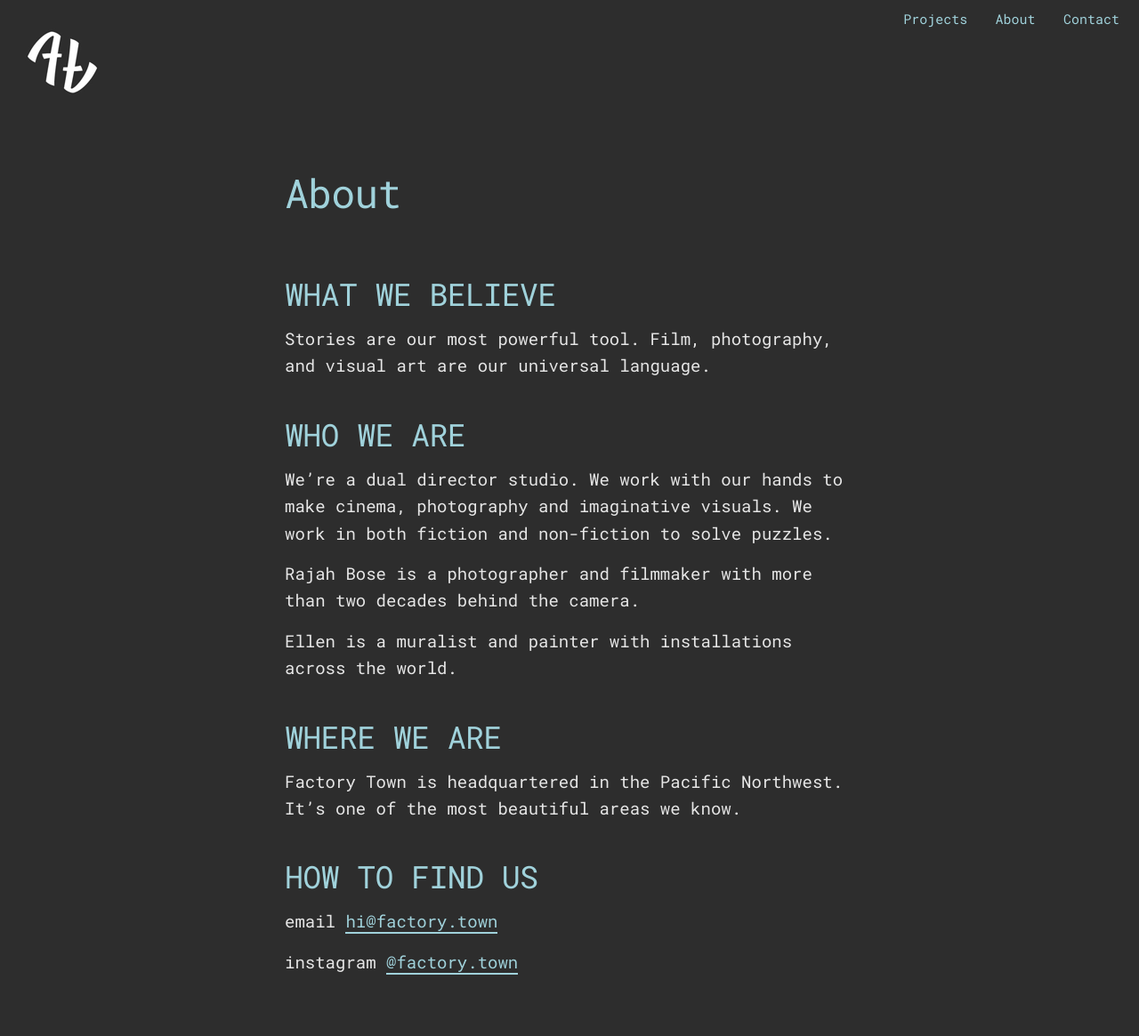
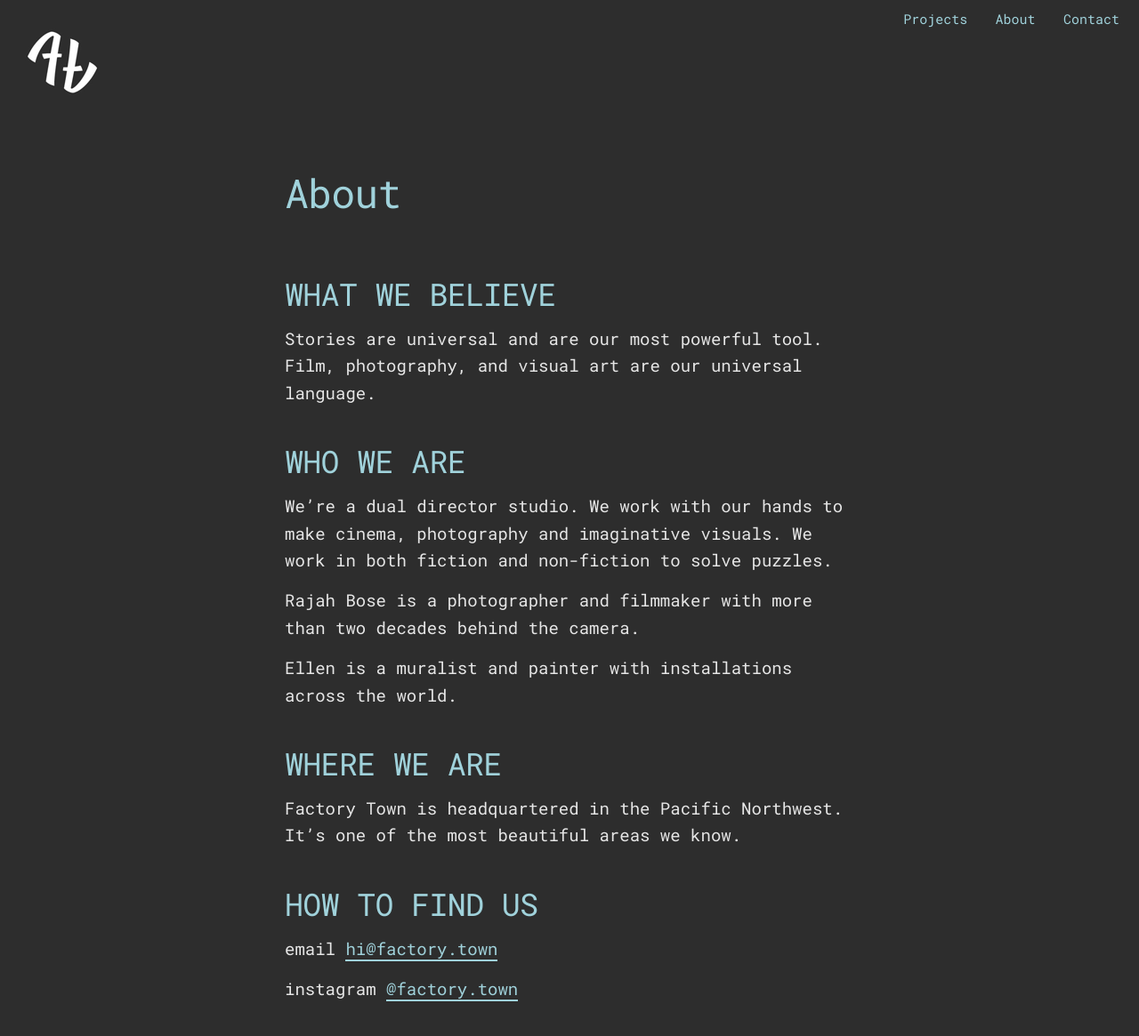
Before and after one commit to factorytown/factorytown.github.io, a Jekyll site: the page built from _pages/about.md, in a window 1280 px wide, cut to the strip 0-1173 px from the top of the page. Shown: the top 1165 px of the strip at 89% size. Built offline with Jekyll 4.4.1, drawn with Linux system fonts in a browser that asks for light colours; nearby versions of some CDN libraries.

Commit message:
Updated About

```diff
--- a/_pages/about.md
+++ b/_pages/about.md
@@ -4,7 +4,7 @@
 
 ## WHAT WE BELIEVE
 
-Stories are our most powerful tool. Film, photography, and visual art are our universal language.
+Stories are universal and are our most powerful tool. Film, photography, and visual art are our universal language.
 
 ## WHO WE ARE
 
```
